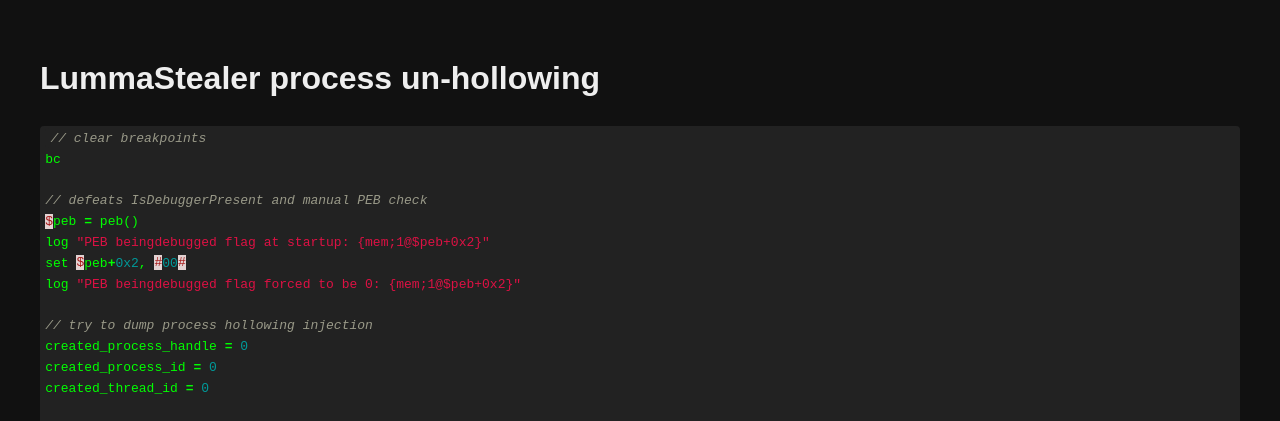
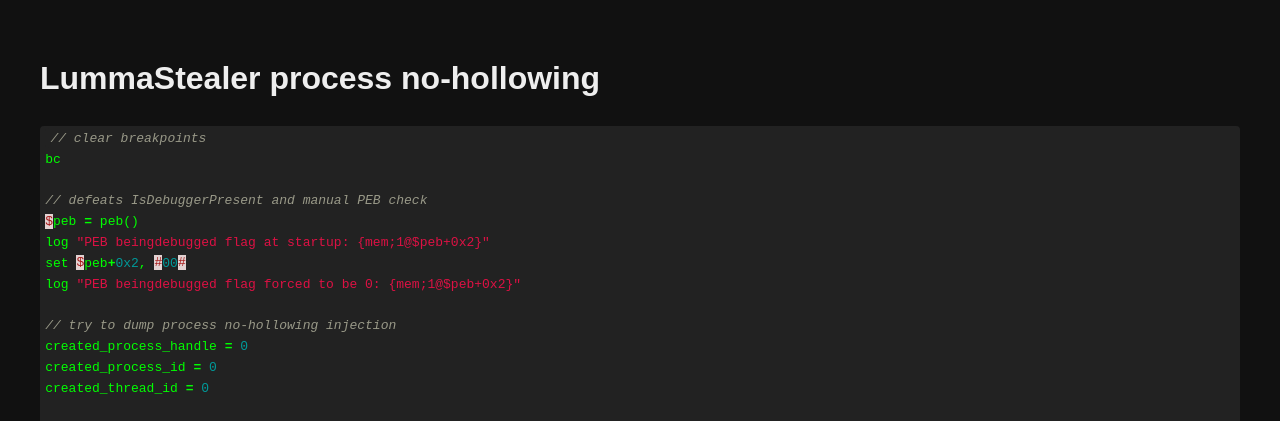
Before and after one commit to federicofantini/TheTrackerShow, a Jekyll site: the page built from scripts/x64dbg/01-lummastealer_process_unhollowing.md, in a window 1280 px wide and 900 px high. Shown: the top 421 px of the window. Built offline with Jekyll 4.4.1, drawn with Linux system fonts in a browser that asks for light colours; our own code applies the rules of GitHub Pages for plain Markdown files.

````diff
--- a/scripts/x64dbg/01-lummastealer_process_unhollowing.md
+++ b/scripts/x64dbg/01-lummastealer_process_unhollowing.md
@@ -1,4 +1,4 @@
-# LummaStealer process un-hollowing
+# LummaStealer process no-hollowing
 
 ```c
 // clear breakpoints
@@ -10,7 +10,7 @@ log "PEB beingdebugged flag at startup: {mem;1@$peb+0x2}"
 set $peb+0x2, #00#
 log "PEB beingdebugged flag forced to be 0: {mem;1@$peb+0x2}"
 
-// try to dump process hollowing injection
+// try to dump process no-hollowing injection
 created_process_handle = 0
 created_process_id = 0
 created_thread_id = 0
````
Also changed, not shown: index.md (+1 -1 lines).
